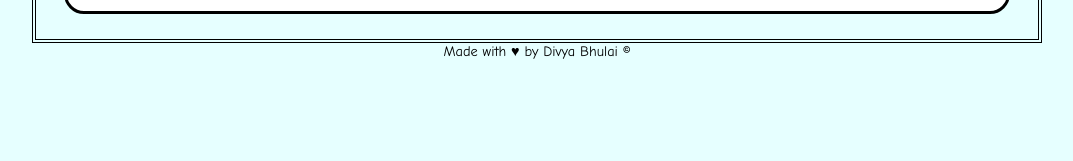
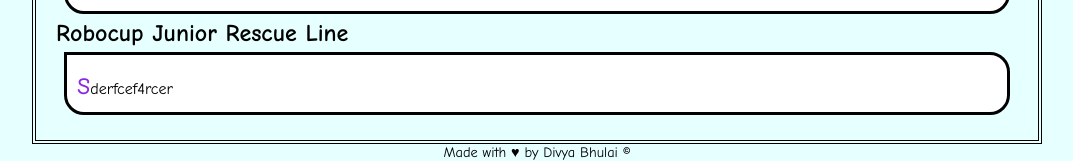
Before and after one commit to DivyaBhulai/divyabhulai.github.io, a plain HTML site: page projecten.html in a window 1280 px wide. Shown: the part 1290-1451 px from the top of the page, without its empty margins (103-1176 px from the left). Before the commit the page ends 1350 px from the top, so only its background shows below. Drawn offline with Linux system fonts and the light colour scheme.

Commit message:
controle

```diff
--- a/projecten.html
+++ b/projecten.html
@@ -34,14 +34,21 @@
       </article>
       <h2>Blender project</h2>
       <article>
-        <p>Ik heb meegdaan aan een project voor Warchild, dat is een organisatie die kinderen in oorlogsgebieden helpt. Ik
-        moest in een groepje van 4 personen een Blender animatie maken voor Warchild. Hieronder zie je onze video
+        <p>
+          Ik heb meegdaan aan een project voor Warchild, dat is een organisatie die kinderen in oorlogsgebieden helpt. Ik
+          moest in een groepje van 4 personen een Blender animatie maken voor Warchild. Hieronder zie je onze video
         </p>
         <br /><br />
         <video controls id="blenderVideo">
           <source src="blender.mp4" type="video/mp4">
             Your browser does not support the video tag.
           </video>
+      </article>
+      <h2>Robocup Junior Rescue Line</h2>
+      <article>
+        <p>
+          sderfcef4rcer
+        </p>
       </article>
     </section>
     <footer>
```
